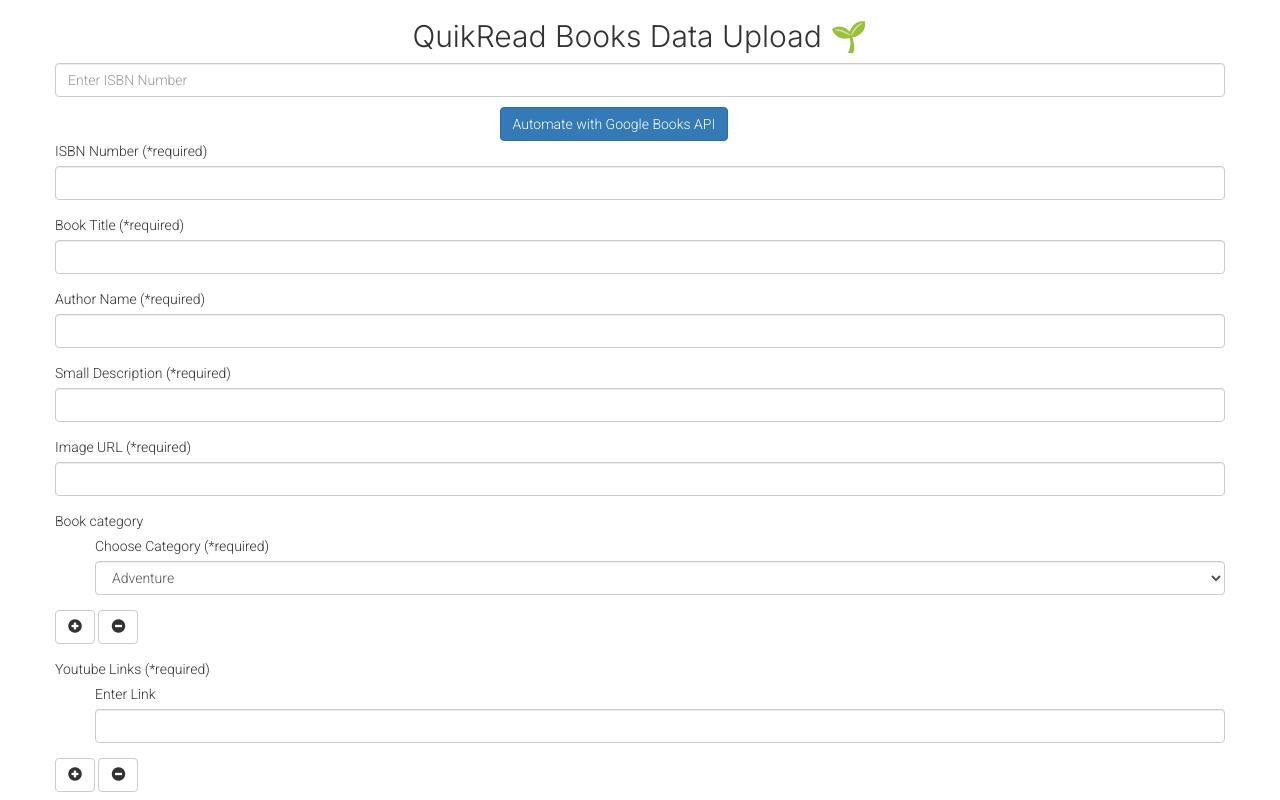
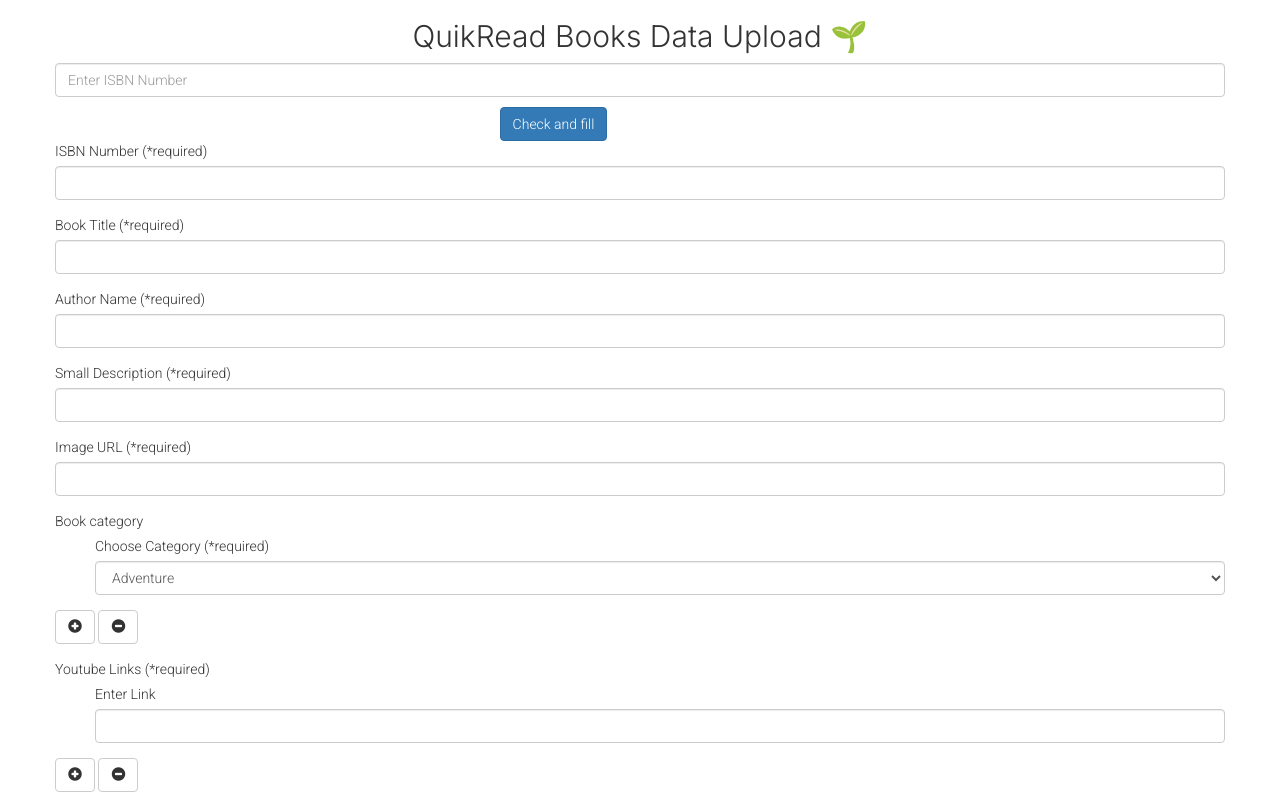
Before and after one commit to goliakshay357/quikread-admin, a website with bundled scripts: page index.html in a window 1280 px wide. Shown: the top 800 px of the page. Built offline with nearby package versions, Linux system fonts and the light colour scheme; a script that the page names is missing.

Commit message:
Update index.html

```diff
--- a/index.html
+++ b/index.html
@@ -39,8 +39,7 @@
       </div>
       <input class="form-control" type="number" placeholder="Enter ISBN Number" id="google_books_isbn"
         style="margin-top:10px; margin-bottom:10px">
-      <button class="btn btn-primary" style="margin-left: 38%;" onclick="fetchGoogleAPI()">Automate with Google Books
-        API</button>
+      <button class="btn btn-primary" style="margin-left: 38%;" onclick="fetchGoogleAPI()">Check and fill</button>
       <form id="form_manual"></form>
     </div>
 
```
